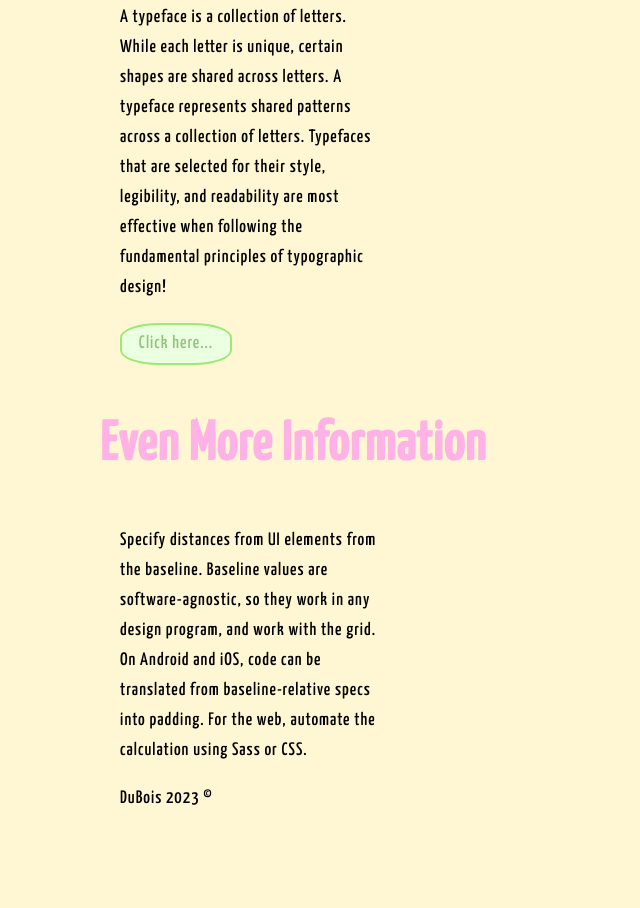
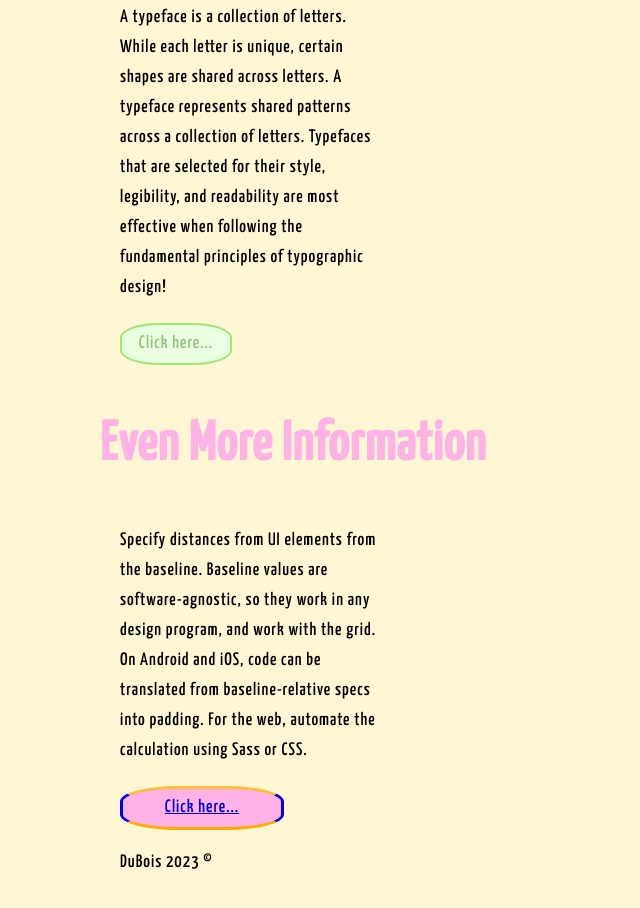
Before and after one commit to Kellnd/CSS-typography, a plain HTML site: page index.html in a window 1280 px wide. Shown: the part 746-1654 px from the top of the page, without its empty margins (0-640 px from the left). Drawn offline with Linux system fonts and the light colour scheme; a web font is replaced by a local one.

Commit message:
added second button link style

```diff
--- a/index.html
+++ b/index.html
@@ -19,7 +19,7 @@
     </article>
     <section>
         <h1> Even More Information </h1>
-        <p>Specify distances from UI elements from the baseline. Baseline values are software-agnostic, so they work in any design program, and work with the grid. On Android and iOS, code can be translated from baseline-relative specs into padding. For the web, automate the calculation using Sass or CSS.</p>
+        <p>Specify distances from UI elements from the baseline. Baseline values are software-agnostic, so they work in any design program, and work with the grid. On Android and iOS, code can be translated from baseline-relative specs into padding. For the web, automate the calculation using Sass or CSS.<a href ="https://m2.material.io/design/typography/understanding-typography.html#type-properties" class="button-alert" target="_blank"> Click here...</a></p>
     </section>
     <footer>
         <p>DuBois 2023 &#169</p>
--- a/style.css
+++ b/style.css
@@ -43,3 +43,20 @@ h1{
       text-align: center;
       margin-top: 20px;
     }
+
+    .button-alert{
+      border-style: solid;
+      border-radius: 35%;
+      padding: 4px;
+      font-weight: 5px;
+      border-block-start-color: #FFBE3C;
+      border-block-end-color: #FFAC00;
+      background-color: #FFB2E5;
+      width: 150px;
+      display: block;
+      text-align: center;
+      margin-top: 20px;
+
+
+
+    }
```
